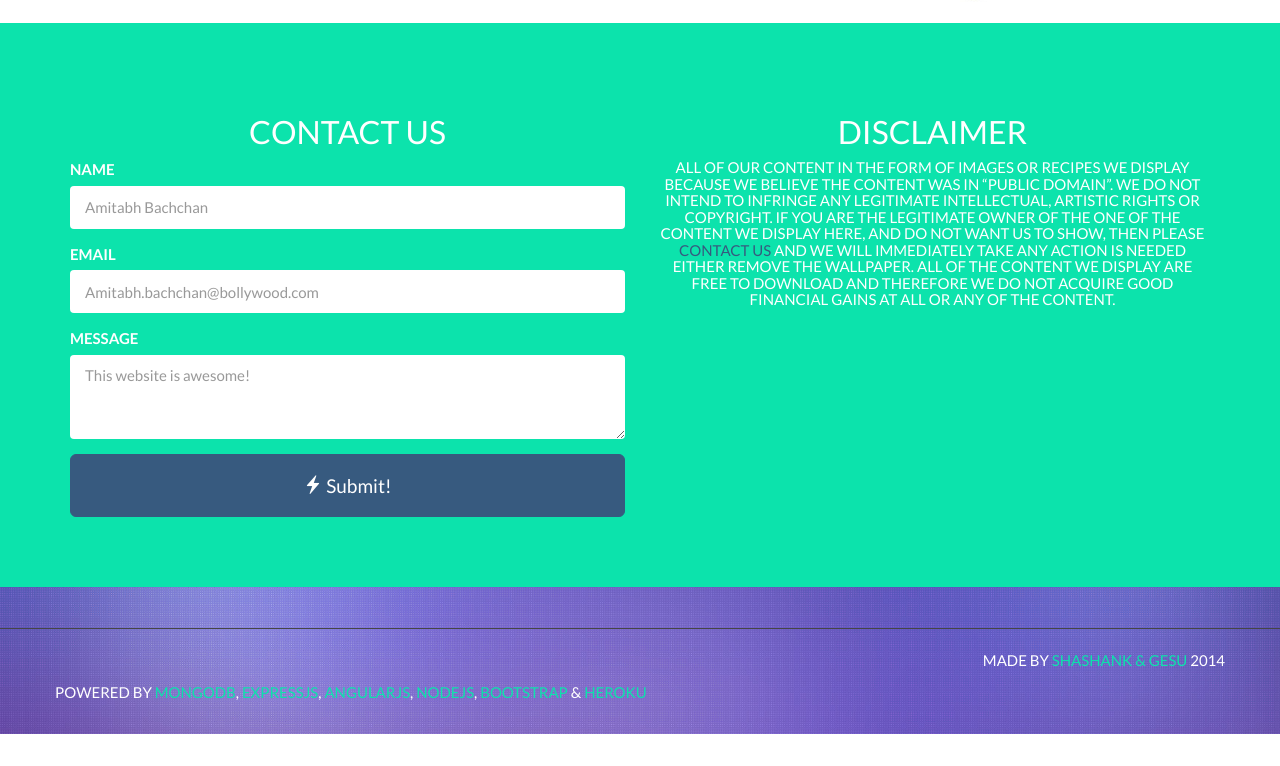
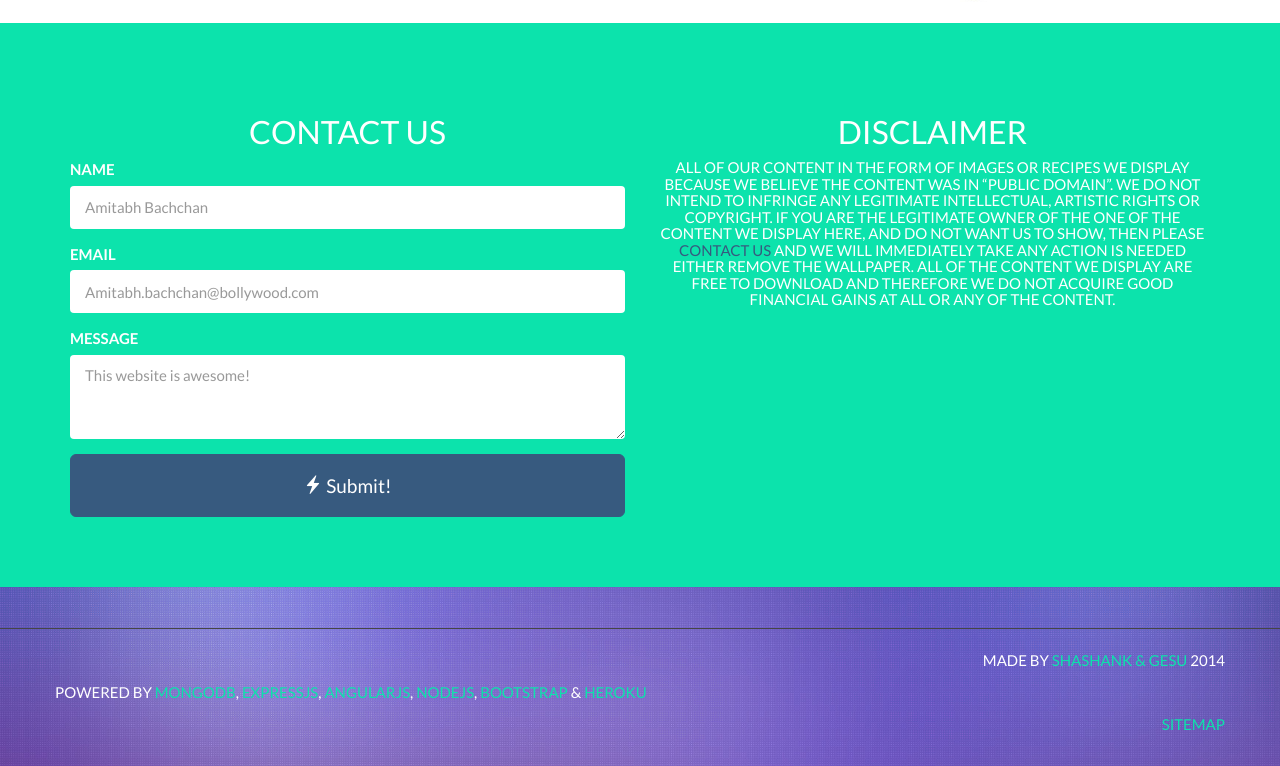
Before and after one commit to shriiitk/cookoo, a website: page public/index.html in a window 1280 px wide. Shown: the part 2187-2953 px from the top of the page. Before the commit the page ends 2921 px from the top, so only its background shows below. Drawn offline with Linux system fonts and the light colour scheme; no server answers.

Commit message:
link to sitemap added on homepage

```diff
--- a/public/index.html
+++ b/public/index.html
@@ -233,6 +233,7 @@
             <div class="row">
         		<p class="text-right">Made by <a href="mailto:sarla.halal@gmail.com">Shashank & Gesu</a> 2014</p>
         		<p class="text-left">Powered by <a href="http://www.mongodb.com/">MongoDB</a>, <a href="http://expressjs.com/">ExpressJS</a>, <a href="https://angularjs.org/">AngularJS</a>, <a href="http://nodejs.org/">NodeJS</a>, <a href="http://getbootstrap.com/">Bootstrap</a> & <a href="https://www.heroku.com">Heroku</a></p>
+                <p class="text-right"><a href="http://www.what2cook.co.in/sitemap.xml">Sitemap</a></p>
         	</div>
         </div>
     </footer>
```
